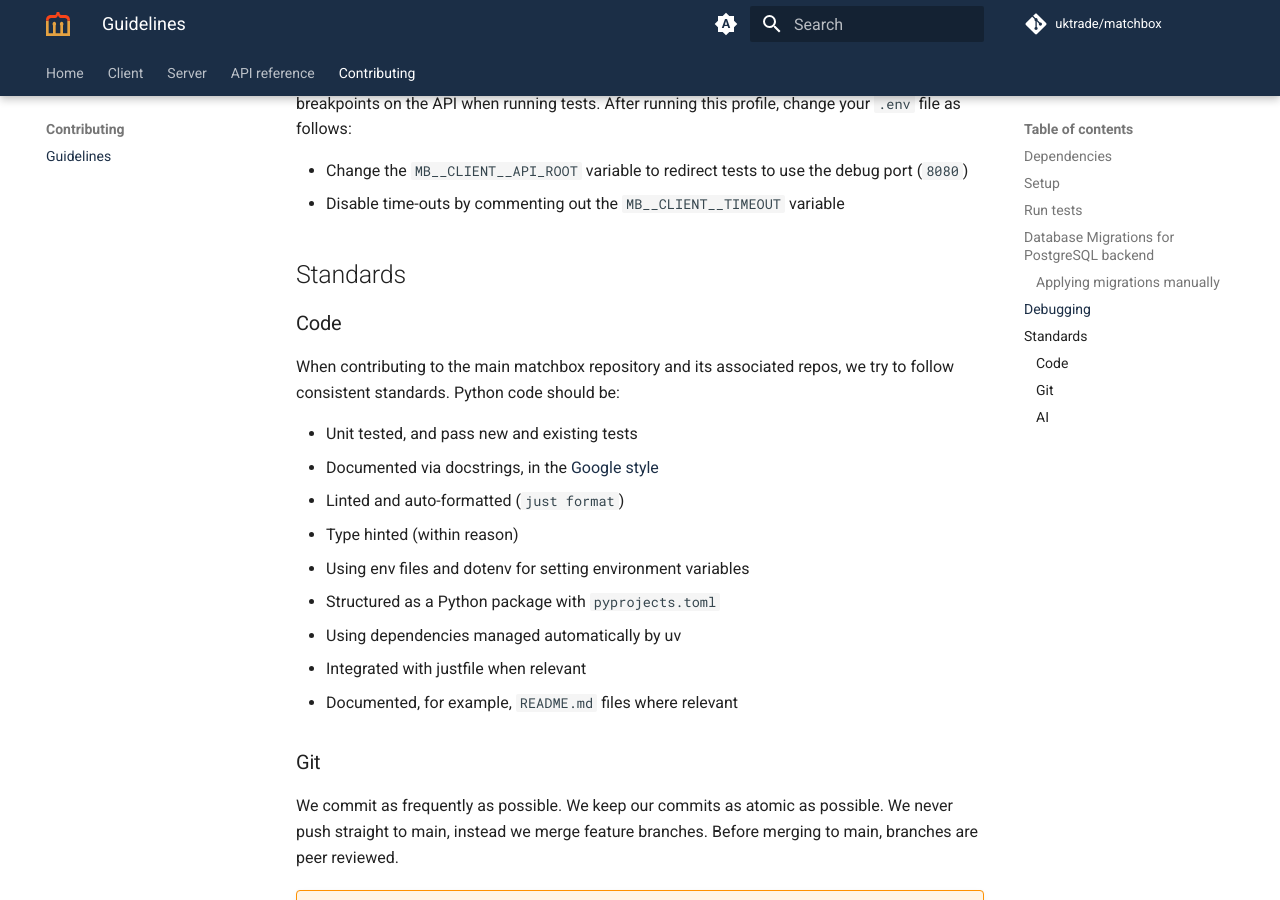
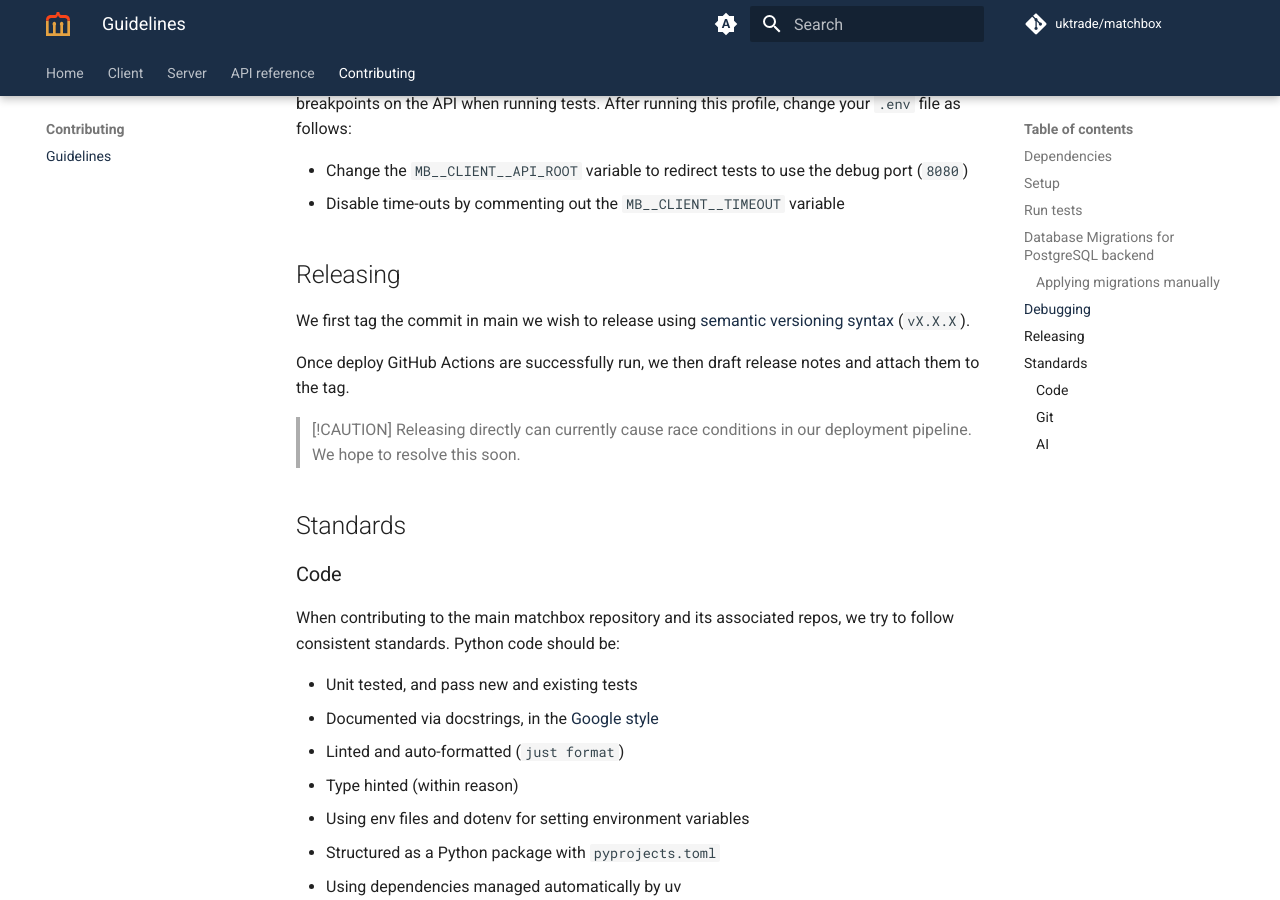
Before and after one commit to will-langdale/matchbox, an MkDocs documentation site: the page built from docs/contributing.md, in a window 1280 px wide and 900 px high, scrolled down 2632 px. Built offline with MkDocs 1.6.1 and Material for MkDocs 9.7.7, drawn with Linux system fonts in a browser that asks for light colours; comment, search, counter and statistics services are not loaded.

Commit message:
Changed build trigger to be adding tags so we can release post-build.

```diff
--- a/docs/contributing.md
+++ b/docs/contributing.md
@@ -113,6 +113,15 @@ We have a VSCode default debugging profile called "API debug", which allows you
 - Change the `MB__CLIENT__API_ROOT` variable to redirect tests to use the debug port (`8080`)
 - Disable time-outs by commenting out the `MB__CLIENT__TIMEOUT` variable
 
+## Releasing
+
+We first tag the commit in main we wish to release using [semantic versioning syntax](https://semver.org) (`vX.X.X`).
+
+Once deploy GitHub Actions are successfully run, we then draft release notes and attach them to the tag.
+
+> [!CAUTION]
+> Releasing directly can currently cause race conditions in our deployment pipeline. We hope to resolve this soon.
+
 ## Standards
 
 ### Code
```
Also changed, not shown: 3 other files.
